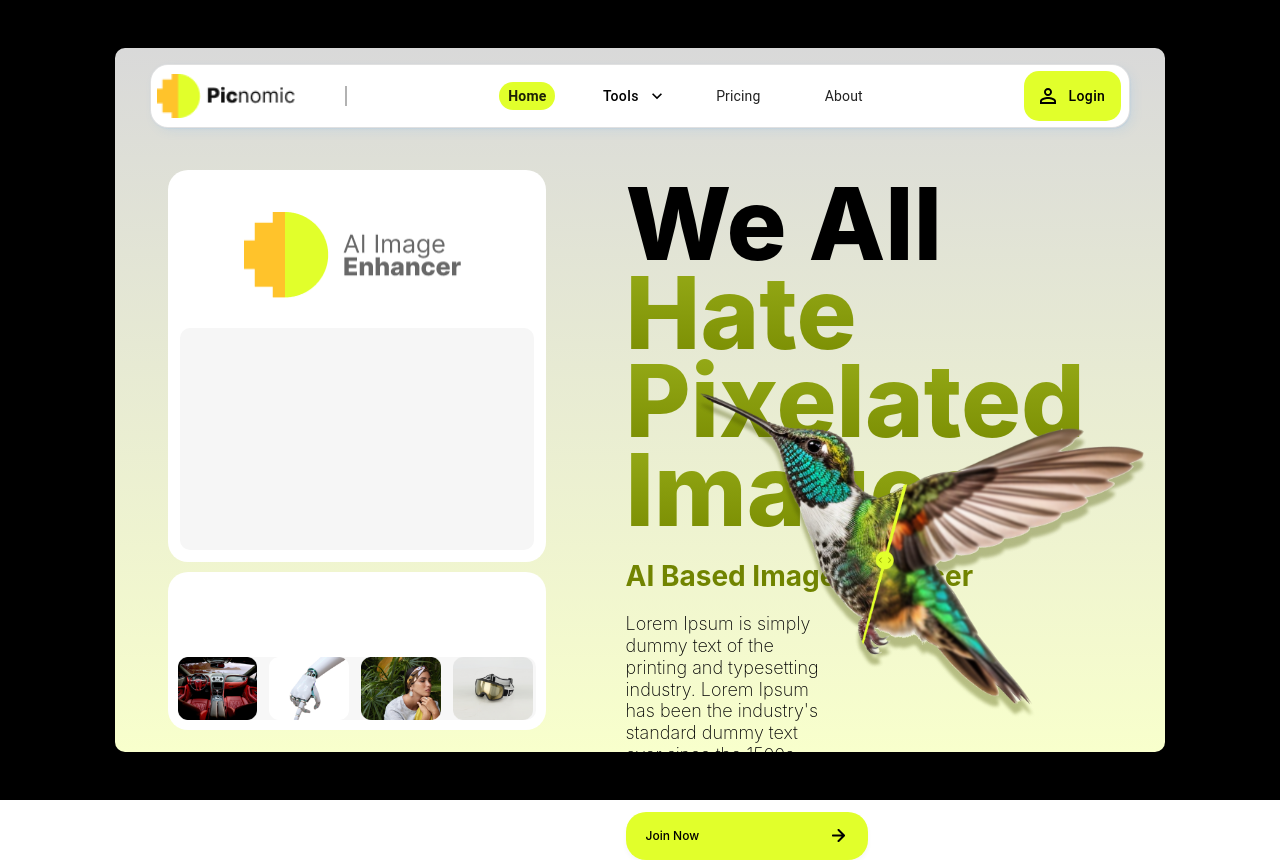
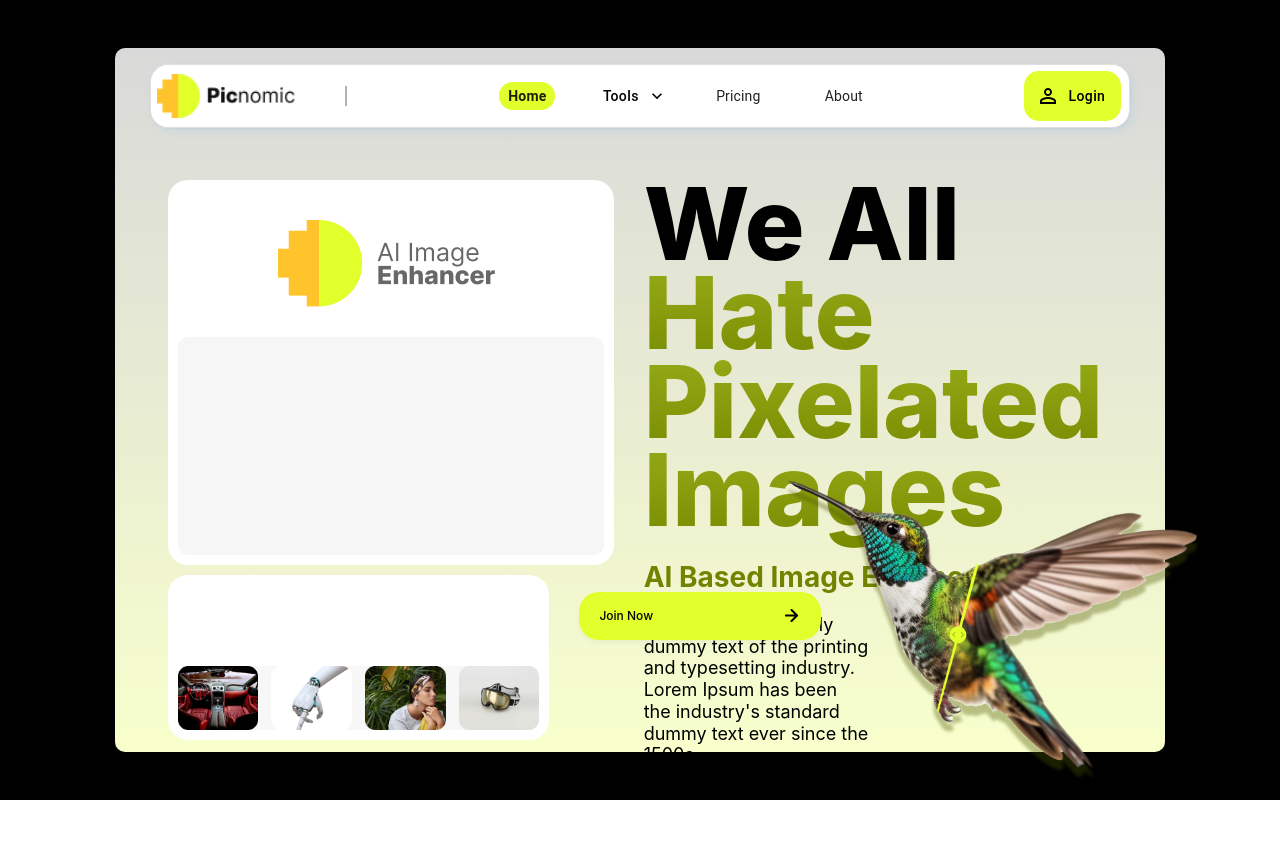
Before and after one commit to PaintedMercury8/Task, a React (Vite) app: page / in a window 1280 px wide. After the commit the page ends 801 px from the top, so only its background shows below. Built offline with nearby package versions, Linux system fonts and the light colour scheme.

Commit message:
Bird Position

```diff
--- a/src/components/AiImgItems/styledComponents.js
+++ b/src/components/AiImgItems/styledComponents.js
@@ -1,7 +1,6 @@
 import styled from "styled-components";
 
 export const AiImgItem=styled.img`
-margin-right:3px;
 width:calc(25% - 10px);
 cursor:pointer;
 `
--- a/src/components/MainContainer/index.jsx
+++ b/src/components/MainContainer/index.jsx
@@ -1,4 +1,4 @@
-import { MainBackground,ContentBackground,Content,PicnomicWordContainer,PicnomicAiImgContainer,PicnomicImgMainContainer,PicnomicImgContainer,PicnomicImg,PicnomicImgGreyContainer,AiImgContainer,MainHead,Break,SpanEl,MainPara,PageDescription,DescriptionContainer, JoinUs,ButtonPara,ArrowIcon,HummingBeeImg} from "./styledComponents"
+import { ButtonContainer,PicnimicBottomContainer,WeAllContainer,MainBackground,ContentBackground,Content,PicnomicWordContainer,PicnomicAiImgContainer,PicnomicImgMainContainer,PicnomicImgContainer,PicnomicImg,PicnomicImgGreyContainer,AiImgContainer,MainHead,Break,SpanEl,MainPara,PageDescription,DescriptionContainer, JoinUs,ButtonPara,ArrowIcon,HummingBeeImg} from "./styledComponents"
 import NavBar from "../NavBar"
 import { AiImgItems } from "../AiImgItems"
 
@@ -13,26 +13,30 @@ const MainContainer = ()=><MainBackground>
                 <PicnomicImg src='/Pictures/Group 22.png' />
                 <PicnomicImgGreyContainer/>
             </PicnomicImgContainer>
-            <PicnomicAiImgContainer>
+            <WeAllContainer>
+                <MainHead>We All <SpanEl> Hate</SpanEl> <SpanEl> <Break/> Pixelated <Break/> Images </SpanEl> </MainHead>
+                <HummingBeeImg src="/Pictures/Group 26.png"/>
+            <MainPara>AI Based Image Enhancer </MainPara>
+            <DescriptionContainer>
+            <PageDescription>Lorem Ipsum is simply dummy text of the printing and typesetting industry. Lorem Ipsum has been the industry's standard dummy text ever since the 1500s.</PageDescription>
+
+            </DescriptionContainer>
+            </WeAllContainer>
+        </PicnomicImgMainContainer>
+        <PicnimicBottomContainer>
+        <PicnomicAiImgContainer>
                 <AiImgContainer>
                     {imagesList.map((eachItem)=>(<AiImgItems data={eachItem} key={eachItem.id}/>))}
                 </AiImgContainer>
-            </PicnomicAiImgContainer>
-        </PicnomicImgMainContainer>
-        <PicnomicWordContainer>
-            <MainHead>We All <SpanEl> Hate</SpanEl> <SpanEl> <Break/> Pixelated <Break/> Images </SpanEl> </MainHead>
-            <MainPara>AI Based Image Enhancer </MainPara>
-            <DescriptionContainer>
-            <PageDescription>Lorem Ipsum is simply dummy text of the printing and typesetting industry. Lorem Ipsum has been the industry's standard dummy text ever since the 1500s.</PageDescription>
-            </DescriptionContainer>
-            <JoinUs>
+        </PicnomicAiImgContainer>
+        <ButtonContainer><JoinUs>
                 <ButtonPara>Join Now</ButtonPara>
                 <ArrowIcon src="/Pictures/arrow-right.png"/>
             </JoinUs>
-        </PicnomicWordContainer>
+            </ButtonContainer>
+        </PicnimicBottomContainer>
     </Content>
     </ContentBackground>
-    <HummingBeeImg src="/Pictures/Group 26.png"/>
     </MainBackground>
 
 
--- a/src/components/MainContainer/styledComponents.js
+++ b/src/components/MainContainer/styledComponents.js
@@ -13,31 +13,33 @@ export const MainBackground = styled.div`
 
 export const ContentBackground = styled.div`
     width:82%;
-    max-width:1500px;
+    max-width:1570px;
     height:88%;
     background:linear-gradient(to bottom,#D9D9D9,#F8FFCC);
     border-radius:10px;
 `
 
 export const Content=styled.div`
-    padding-top:4%;
+    padding-top:5%;
     padding-bottom:3%;
     padding-left:5%;
     padding-right:5%;
     height:calc(100% - 10%);
     width:100%;
     display:flex;
+    flex-direction:column;
     `
 export const PicnomicImgMainContainer=styled.div`
-height:100%;
-width:40%;
+height:70%;
+width:100%;
 background-color:transparent;
+display:flex;
 `
 export const PicnomicImgContainer=styled.div`
-    height:70%;
-    width:100%;
+    height:100%;
+    width:70%;
     background-color:#ffffff;
-    padding:12px;
+    padding:10px;
     display:flex;
     flex-direction:column;
     align-items:center;
@@ -58,7 +60,7 @@ export const PicnomicImgGreyContainer=styled.div`
 `
 
 export const PicnomicAiImgContainer = styled.div`
-    height: calc(30% - 10px);
+    height: 100%;
     background-color:#ffffff;
     margin-top:10px;
     border-radius:20px;
@@ -67,6 +69,7 @@ export const PicnomicAiImgContainer = styled.div`
     justify-content:flex-end;
     align-items:center;
     padding:10px;
+    width:70%;
 `
 export const AiImgContainer = styled.div`
     width:100%;
@@ -111,18 +114,17 @@ margin-bottom:0px;
 
 export const PageDescription = styled.p`
 font-size: 18px;
-font-weight: 200;
+font-weight: 400;
 line-height: 21.78px;
 letter-spacing: 0em;
 text-align: left;
 margin-top:0px;
 margin-top:20px;
 font-family:"inter";
-
 `
 
 export const DescriptionContainer = styled.div`
-    width:43%;
+    width:48%;
 
 `
 
@@ -132,6 +134,14 @@ export const SpanEl = styled.span`
 background: -webkit-linear-gradient(#99AE1A,#778A00 );
 -webkit-background-clip: text;
 -webkit-text-fill-color: transparent;
+`
+
+export const ButtonContainer = styled.div`
+width:100%;
+margin-left:30px;
+display:flex;
+flex-direction:column;
+justify-content:flex-start;
 `
 
 export const JoinUs = styled.button`
@@ -146,8 +156,9 @@ export const JoinUs = styled.button`
     padding-right:20px;
     border-radius:20px;
     box-shadow: 0px 3px 5px 0px #0000000A;
-    margin-top:10%;
     cursor:pointer;
+    margin-top:10px;
+    margin-top:5%;
 `
 
 export const ButtonPara = styled.p`
@@ -161,8 +172,19 @@ export const ArrowIcon = styled.img`
 `
 
 export const HummingBeeImg = styled.img`
+    display:inline-block;
     position:absolute;
-    right:130px;
-    bottom:60px;
-    width:40%;
+    right:6%;
+    width:37%;
+    transform: translateY(-30%);
 `
+export const WeAllContainer = styled.div`
+width:100%;
+margin-left:30px;
+`
+
+export const PicnimicBottomContainer=styled.div`
+    display:flex;
+    width:100%;
+    height:30%;
+`
```
